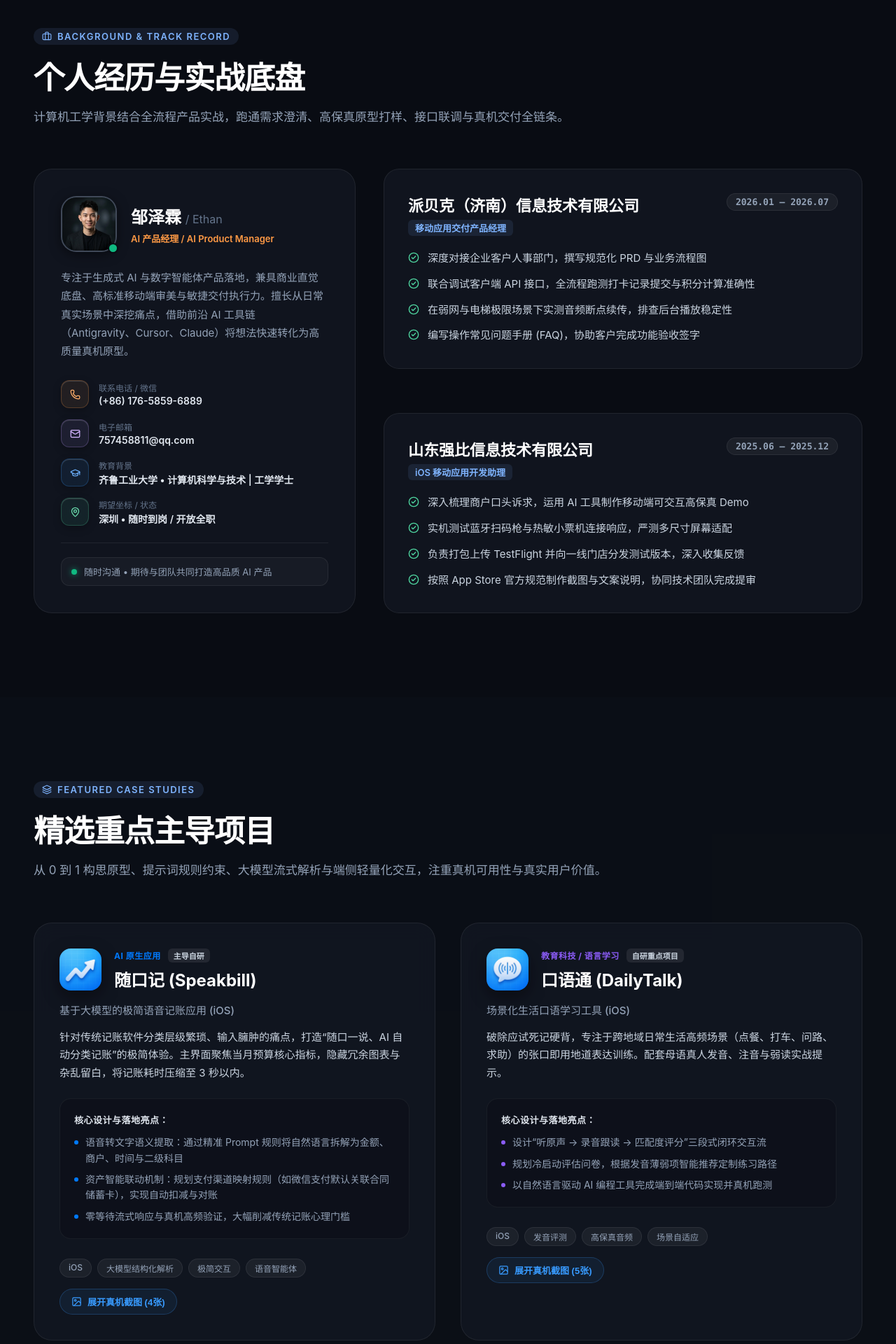
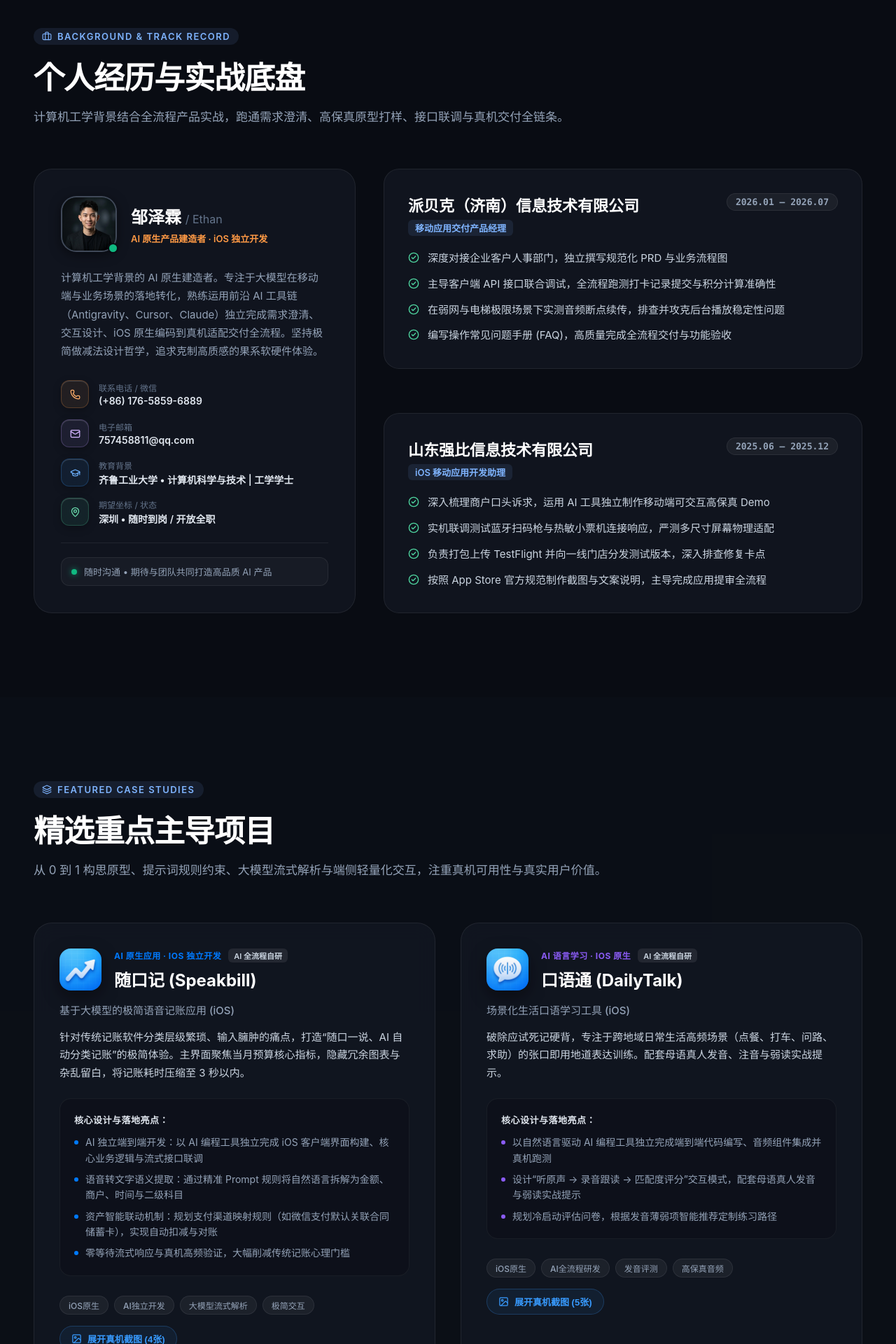
Before and after one commit to zuzeln/portfolio, a React (Vite) app: page / in a window 1280 px wide. Shown: the part 880-2800 px from the top of the page at 70% size. Built offline with nearby package versions, Linux system fonts and the light colour scheme.

Commit message:
feat: reposition as AI-native product builder and iOS developer

```diff
--- a/src/data/resumeData.js
+++ b/src/data/resumeData.js
@@ -4,8 +4,8 @@ export const resumeData = {
   profile: {
     name: "邹泽霖",
     enName: "Ethan",
-    title: "AI 产品经理 / AI Product Manager",
-    subTitle: "以极简做减法设计哲学，驱动大模型在移动端与业务场景真正落地",
+    title: "AI 原生产品建造者 · iOS 独立开发",
+    subTitle: "以 AI 工具驱动全栈开发，从场景洞察到 iOS 原生真机交付",
     birth: "1998.10",
     phone: "(+86) 176-5859-6889",
     email: "757458811@qq.com",
@@ -18,44 +18,44 @@ export const resumeData = {
       { label: "记账耗时压缩", value: "< 3s", desc: "随口记自然语义流式解析" },
       { label: "原型打样提效", value: "3x+", desc: "AI工具链极速端到端验证" },
       { label: "多机型适配实测", value: "10+", desc: "iPhone真机屏幕与物理适配" },
-      { label: "全流程产品闭环", value: "4款", desc: "从用户痛点到真机高频验证" }
+      { label: "端到端真机交付", value: "4款", desc: "从用户痛点到真机高频验证" }
     ],
-    bio: "专注于生成式 AI 与数字智能体产品落地，兼具商业直觉底盘、高标准移动端审美与敏捷交付执行力。擅长从日常真实场景中深挖痛点，借助前沿 AI 工具链（Antigravity、Cursor、Claude）将想法快速转化为高质量真机原型。"
+    bio: "计算机工学背景的 AI 原生建造者。专注于大模型在移动端与业务场景的落地转化，熟练运用前沿 AI 工具链（Antigravity、Cursor、Claude）独立完成需求澄清、交互设计、iOS 原生编码到真机适配交付全流程。坚持极简做减法设计哲学，追求克制高质感的果系软硬件体验。"
   },
   advantages: [
     {
-      id: "insight",
-      title: "敏锐痛点洞察与极简审美",
-      desc: "擅长从真实日常场景中发掘被传统臃肿工具忽视的核心痛点；秉持极简做减法设计哲学，拒绝无用功能堆砌，追求最高效的单点体验。",
-      tags: ["减法交互", "场景深挖", "UI高审美"],
-      color: "coral"
-    },
-    {
       id: "ai-velocity",
-      title: "AI 工具链驱动敏捷极速交付",
-      desc: "熟练运用 Antigravity、CodeX、Claude 等前沿工具链，独立完成端侧原生原型设计、业务逻辑联调与真机可用性验证。",
-      tags: ["敏捷打样", "端到端开发", "全栈工程理解"],
+      title: "AI 独立全栈开发与极速交付",
+      desc: "熟练运用前沿 AI 工具链独立编写代码、打通业务逻辑与后台接口，无需团队带教，一个人即可把产品从头到尾研发落地。",
+      tags: ["AI写代码", "零带教成本", "独立交付", "全栈工程"],
       color: "blue"
     },
     {
       id: "compliance",
-      title: "真实移动端交付与上架经验",
-      desc: "亲身跑通需求 PRD 撰写、交互设计、真机适配、TestFlight 内测分发到 App Store 提审材料准备的全流程移动端交付。",
-      tags: ["TestFlight", "App Store提审", "真机多尺寸适配"],
+      title: "iOS 原生真机适配与上架经验",
+      desc: "深度遵循苹果人机界面指南（HIG），熟悉 iOS 端侧交互特性与屏幕物理适配；亲身跑通 TestFlight 内测分发与 App Store 提审材料准备。",
+      tags: ["iOS原生", "HIG规范", "TestFlight", "多机型适配"],
       color: "green"
     },
     {
       id: "llm-arch",
-      title: "大模型应用落地与工程理解",
-      desc: "熟练运用大模型 API 结构化数据解析与 Prompt 规则约束，深刻理解端侧轻量化解耦、流式响应优化与低延迟交互体验。",
-      tags: ["Prompt工程", "结构化输出", "流式交互优化"],
+      title: "大模型落地与工程直觉",
+      desc: "熟练运用大模型 API 结构化数据解析与 Prompt 规则约束，深刻理解端侧轻量化解耦、流式响应优化与低延迟交互，确保大模型输出稳定可靠。",
+      tags: ["Prompt工程", "结构化输出", "流式解析", "低延迟优化"],
       color: "purple"
     },
     {
+      id: "insight",
+      title: "敏锐痛点洞察与做减法审美",
+      desc: "擅长从真实日常场景中发掘被传统臃肿工具忽视的核心痛点；秉持极简做减法设计哲学，拒绝花哨冗余功能堆砌，追求最高效的单点体验。",
+      tags: ["减法设计", "场景深挖", "果系极简审美"],
+      color: "coral"
+    },
+    {
       id: "business-adapt",
-      title: "商业底盘与跨地域双语适应",
-      desc: "具备线下实体与销售实战底盘，商业直觉敏锐；普通话标准，能高效查阅英文技术前沿文献，持续进修日常粤语交流。",
-      tags: ["商业化直觉", "英文技术文献", "跨域沟通"],
+      title: "计算机工学底盘与极客学习力",
+      desc: "计算机科学与技术工学背景，技术底层逻辑理解扎实；极客探索欲强，能迅速吃透软硬件联动、网页后台与未知技术栈并快速交付。",
+      tags: ["工学背景", "极客钻研", "全范围拓展"],
       color: "amber"
     }
   ],
@@ -64,8 +64,8 @@ export const resumeData = {
       id: "speakbill",
       title: "随口记 (Speakbill)",
       subTitle: "基于大模型的极简语音记账应用 (iOS)",
-      category: "AI 原生应用",
-      status: "主导自研",
+      category: "AI 原生应用 · iOS 独立开发",
+      status: "AI 全流程自研",
       iconType: "image",
       iconSrc: withBase("/speakbill_icon.png"),
       screenshots: [
@@ -77,18 +77,19 @@ export const resumeData = {
       badgeColor: "#007AFF",
       description: "针对传统记账软件分类层级繁琐、输入臃肿的痛点，打造“随口一说、AI 自动分类记账”的极简体验。主界面聚焦当月预算核心指标，隐藏冗余图表与杂乱留白，将记账耗时压缩至 3 秒以内。",
       highlights: [
+        "AI 独立端到端开发：以 AI 编程工具独立完成 iOS 客户端界面构建、核心业务逻辑与流式接口联调",
         "语音转文字语义提取：通过精准 Prompt 规则将自然语言拆解为金额、商户、时间与二级科目",
         "资产智能联动机制：规划支付渠道映射规则（如微信支付默认关联合同储蓄卡），实现自动扣减与对账",
         "零等待流式响应与真机高频验证，大幅削减传统记账心理门槛"
       ],
-      tags: ["iOS", "大模型结构化解析", "极简交互", "语音智能体"]
+      tags: ["iOS原生", "AI独立开发", "大模型流式解析", "极简交互"]
     },
     {
       id: "dailytalk",
       title: "口语通 (DailyTalk)",
       subTitle: "场景化生活口语学习工具 (iOS)",
-      category: "教育科技 / 语言学习",
-      status: "自研重点项目",
+      category: "AI 语言学习 · iOS 原生",
+      status: "AI 全流程自研",
       iconType: "image",
       iconSrc: withBase("/dailytalk_icon.png"),
       screenshots: [
@@ -101,45 +102,45 @@ export const resumeData = {
       badgeColor: "#8B5CF6",
       description: "破除应试死记硬背，专注于跨地域日常生活高频场景（点餐、打车、问路、求助）的张口即用地道表达训练。配套母语真人发音、注音与弱读实战提示。",
       highlights: [
-        "设计“听原声 → 录音跟读 → 匹配度评分”三段式闭环交互流",
-        "规划冷启动评估问卷，根据发音薄弱项智能推荐定制练习路径",
-        "以自然语言驱动 AI 编程工具完成端到端代码实现并真机跑测"
+        "以自然语言驱动 AI 编程工具独立完成端到端代码编写、音频组件集成并真机跑测",
+        "设计“听原声 → 录音跟读 → 匹配度评分”交互模式，配套母语真人发音与弱读实战提示",
+        "规划冷启动评估问卷，根据发音薄弱项智能推荐定制练习路径"
       ],
-      tags: ["iOS", "发音评测", "高保真音频", "场景自适应"]
+      tags: ["iOS原生", "AI全流程研发", "发音评测", "高保真音频"]
     },
     {
       id: "smart-retail",
       title: "社区智慧零售掌上门店客户端",
       subTitle: "面向连锁便利品牌的商户端即时订单履约系统",
       category: "商用移动端系统",
-      status: "外包定制交付",
+      status: "商用移动端系统交付",
       iconType: "candy",
       candySymbol: "shop",
       badgeColor: "#10B981",
       description: "为济南本地连锁便利品牌定制研发的商户端极简运营应用，解决传统收银后台复杂、小屏幕操作易误触的问题。",
       highlights: [
-        "协助梳理商品上下架、扫码盘点与即时订单接单全流程，输出标准化功能说明与交互图",
-        "运用 AI 工具辅助生成标准 UI 界面组件，快速完成 iPhone 多机型真机适配",
-        "通过 TestFlight 分发内部测试包，主导收集一线门店操作卡点并协助上架材料准备"
+        "主导梳理商品上下架、扫码盘点与即时订单接单全流程，输出标准化功能说明与交互图",
+        "运用 AI 工具独立生成标准 UI 界面组件，快速完成 iPhone 多机型真机屏幕适配",
+        "通过 TestFlight 分发内部测试包，主导收集一线门店操作卡点并完成上架材料准备"
       ],
-      tags: ["B端移动化", "即时零售", "TestFlight", "硬件联调"]
+      tags: ["iOS适配", "即时零售", "TestFlight", "硬件联调"]
     },
     {
       id: "enterprise-training",
       title: "企业移动培训与技能打卡客户端",
       subTitle: "员工入职培训、课后答题与音频跟读学习平台",
       category: "企业级移动学习",
-      status: "外包定制交付",
+      status: "企业级移动应用交付",
       iconType: "candy",
       candySymbol: "study",
       badgeColor: "#3B82F6",
       description: "为中小企业定制研发的培训移动端平台，支持每日技能打卡、防作弊答题、离线课件缓存与全流程移动化管理。",
       highlights: [
-        "负责将企业人事口头诉求转化为标准化 PRD，规范离线缓存策略与积分计算规则",
-        "参与音频播放控件与数据接口联合调试，实测地下车库/电梯等极限弱网环境断点续传",
-        "协助企业客户完善版本说明与隐私政策，规范产品交付质量"
+        "独立将企业人事口头诉求转化为标准化 PRD，规范离线缓存策略与积分计算规则",
+        "主导音频播放控件与数据接口联合调试，在地下车库与电梯极限弱网场景实测断点续传",
+        "完善版本更新说明与隐私合规政策，保障高质量端到端交付"
       ],
-      tags: ["企业培训", "PRD规范", "弱网优化", "移动学习"]
+      tags: ["移动培训", "PRD规范", "弱网优化", "端到端交付"]
     }
   ],
   experiences: [
@@ -148,10 +149,10 @@ export const resumeData = {
       company: "派贝克（济南）信息技术有限公司",
       role: "移动应用交付产品经理",
       duties: [
-        "深度对接企业客户人事部门，撰写规范化 PRD 与业务流程图",
-        "联合调试客户端 API 接口，全流程跑测打卡记录提交与积分计算准确性",
-        "在弱网与电梯极限场景下实测音频断点续传，排查后台播放稳定性",
-        "编写操作常见问题手册 (FAQ)，协助客户完成功能验收签字"
+        "深度对接企业客户人事部门，独立撰写规范化 PRD 与业务流程图",
+        "主导客户端 API 接口联合调试，全流程跑测打卡记录提交与积分计算准确性",
+        "在弱网与电梯极限场景下实测音频断点续传，排查并攻克后台播放稳定性问题",
+        "编写操作常见问题手册 (FAQ)，高质量完成全流程交付与功能验收"
       ]
     },
     {
@@ -159,10 +160,10 @@ export const resumeData = {
       company: "山东强比信息技术有限公司",
       role: "iOS 移动应用开发助理",
       duties: [
-        "深入梳理商户口头诉求，运用 AI 工具制作移动端可交互高保真 Demo",
-        "实机测试蓝牙扫码枪与热敏小票机连接响应，严测多尺寸屏幕适配",
-        "负责打包上传 TestFlight 并向一线门店分发测试版本，深入收集反馈",
-        "按照 App Store 官方规范制作截图与文案说明，协同技术团队完成提审"
+        "深入梳理商户口头诉求，运用 AI 工具独立制作移动端可交互高保真 Demo",
+        "实机联调测试蓝牙扫码枪与热敏小票机连接响应，严测多尺寸屏幕物理适配",
+        "负责打包上传 TestFlight 并向一线门店分发测试版本，深入排查修复卡点",
+        "按照 App Store 官方规范制作截图与文案说明，主导完成应用提审全流程"
       ]
     }
   ]
```
Also changed, not shown: src/components/Hero.jsx (+6 -6 lines), 1 other file (tests, documents, lock files or other folders).
